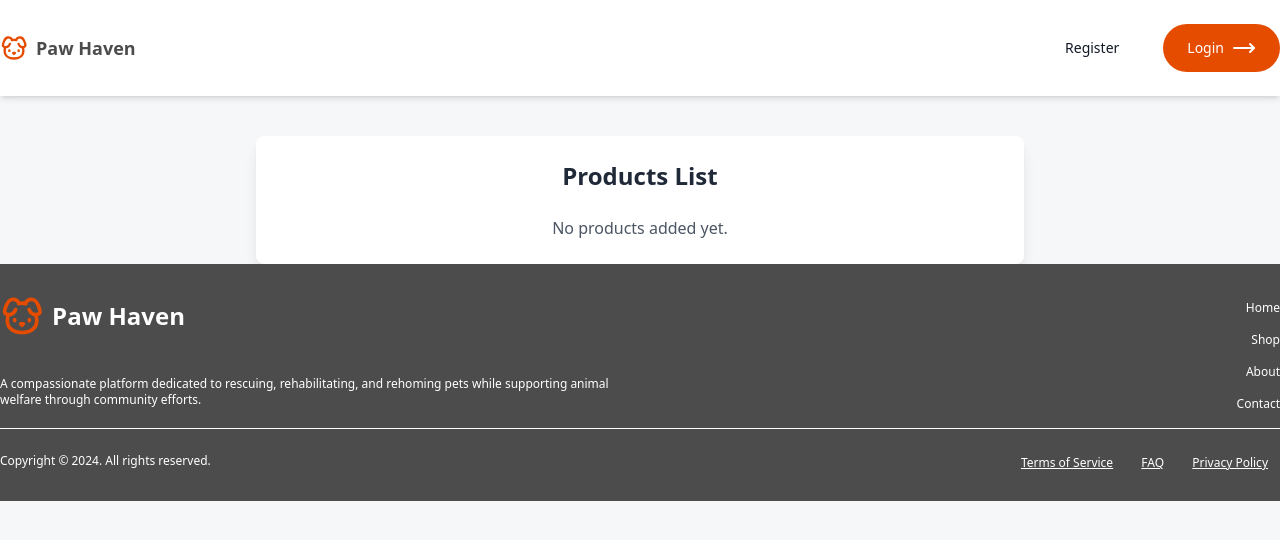
After one commit to srishticampus/Animal_Welfare_Platform_Python, a Django app: page /petshops/list-products/ in a window 1280 px wide. The commit adds this page. Shown: the top 540 px of the page. Run offline with Django 5.2, Linux system fonts and the light colour scheme; style sheets or scripts are compiled from the project's sources; some libraries are stand-ins or nearby versions.

Commit message:
petshop pages designed

```diff
--- /dev/null
+++ b/petshops/templates/petshops/list_products.html
@@ -0,0 +1,23 @@
+{% extends "base.html" %}
+{% load static %}
+{% block content %}
+
+<div class="max-w-3xl mx-auto bg-white shadow-lg rounded-lg p-6 mt-10">
+    <h3 class="text-2xl font-bold text-gray-800 mb-6 text-center">Products List</h3>
+
+    <div class="grid grid-cols-1 md:grid-cols-2 gap-6">
+        {% for product in user.petshop.product_set.all %}
+            <div class="bg-gray-100 p-4 rounded-lg shadow-md">
+                <img src="{{ product.product_image.url }}" alt="{{ product.product_name }}" class="w-full h-40 object-cover rounded-lg">
+
+                <h4 class="text-lg font-semibold text-gray-800 mt-2">{{ product.product_name }}</h4>
+                <p class="text-gray-600 font-bold">₹{{ product.product_price }}</p>
+                <p class="text-gray-700 mt-1">{{ product.product_description }}</p>
+            </div>
+        {% empty %}
+            <p class="text-center text-gray-600 col-span-2">No products added yet.</p>
+        {% endfor %}
+    </div>
+</div>
+
+{% endblock %}
--- a/petshops/urls.py
+++ b/petshops/urls.py
@@ -1,10 +1,11 @@
 from django.urls import path
-from .views import register_petshop, login_petshop, add_product_page, logout_petshop
+from .views import register_petshop, login_petshop, add_product_page, logout_petshop,list_product
 
 urlpatterns = [
     path('register/', register_petshop, name='register_petshop'),
     path('login/', login_petshop, name='login_petshop'),
     path('add-product/', add_product_page, name='add_product'),
+    path('list-products/', list_product, name='list_products'),
     path('logout/', logout_petshop, name='logout_petshop'),
 
 ]
--- a/petshops/views.py
+++ b/petshops/views.py
@@ -92,8 +92,12 @@ def add_product_page(request):
             product_description=product_description,
             product_image=product_image
         )
+        messages.success(request, 'Item added')
         return redirect('add_product')
     return render(request, 'petshops/add_product.html')
+
+def list_product(request):
+    return render(request, 'petshops/list_products.html')
 
 
 def logout_petshop(request):
--- a/templates/base.html
+++ b/templates/base.html
@@ -60,13 +60,13 @@
       </ul>
       {% elif user.petshop %}
         <a href="{% url 'add_product' %}" class="hover:text-[#e54c00] transition">Add Product</a>
-        <a href="" class="hover:text-[#e54c00] transition">List Products</a>
+        <a href="{% url 'list_products' %}" class="hover:text-[#e54c00] transition">List Products</a>
       {% endif %}
       <div class="lin">
         {% if user.is_superuser %}
         <a href="{% url 'logout' %}" class="flex-inline items-center gap-2 p-2 hover:bg-gray-100 rounded-md">Logout</a>
 
-        {% elif user.is_active and not user.petshop %}
+        {% elif user.is_active %}
         <div class="relative inline-block text-left">
             <div>
                 <button type="button"
@@ -131,7 +131,7 @@
                 </div>
             </div>
         </div>
-        {% elif user.authenticated or user.voluneteer %}
+        {% elif user.petshop or user.volunteer %}
         <div class="relative inline-block text-left">
             <div>
                 <button type="button"
@@ -169,9 +169,43 @@
                 </div>
             </div>
         </div>
+        {% else %}
+        <div class="flex gap-8 justify-center items-center">
+          <!-- dropdown -->
+          <div class="relative inline-block text-left">
+              <div>
+                  <button type="button"
+                      class="inline-flex w-full justify-center gap-x-1.5 rounded-md px-3 py-2 text-sm text-gray-900 ring-gray-300 ring-inset hover:bg-gray-50 hover:underline hover:cursor-pointer"
+                      id="user-menu-button" aria-expanded="false" aria-haspopup="true">
+                      Register
+                  </button>
+              </div>
+              <div class="absolute right-0 z-10 mt-2 w-56 origin-top-right rounded-md bg-white ring-1 shadow-lg ring-black/5 focus:outline-hidden"
+                  role="menu" aria-orientation="vertical" aria-labelledby="menu-button" tabindex="-1"
+                  id="user-menu" style="display: none;">
+                  <div class="py-1" role="none">
+                      <a href="{% url 'register' %}" class="block px-4 py-2 text-sm text-gray-700" role="menuitem" tabindex="-1"
+                          id="menu-item-0">User</a>
+                      <a href="{% url 'register_petshop' %}" class="block px-4 py-2 text-sm text-gray-700" role="menuitem" tabindex="-1"
+                          id="menu-item-1">Petshop</a>
+                      <a href="{% url 'volunteer_register' %}" class="block px-4 py-2 text-sm text-gray-700" role="menuitem" tabindex="-1"
+                          id="menu-item-2">Volunteer</a>
+                  </div>
+              </div>
+          </div>
+          <a href="{% url 'login' %}"
+              class="text-sm font-light px-6 py-3 rounded-3xl bg-[#e54c00] text-white flex gap-2 items-center">Login
+              <svg xmlns="http://www.w3.org/2000/svg" width="24" height="24" viewBox="0 0 24 24" fill="none"
+                  stroke="currentColor" stroke-width="2" stroke-linecap="round" stroke-linejoin="round"
+                  class="lucide lucide-move-right">
+                  <path d="M18 8L22 12L18 16" />
+                  <path d="M2 12H22" />
+              </svg></a>
+          </div>
+
+        {% endif %}
 
 
-        {% endif %}
       </div>
     </div>
   </nav>
--- a/users/templates/users/order_success.html
+++ b/users/templates/users/order_success.html
@@ -67,8 +67,7 @@
                 <p>₹{{ final_price|floatformat:2 }}</p>
             </div>
         </div>
-        <button class="bg-[#e54c00] text-white w-full py-2 rounded-2xl hover:bg-[#ED824D] my-10">View Order
-            Details</button>
+        <a href="{% url 'petshop' %}" class="bg-[#e54c00] text-white text-center w-full py-2 rounded-2xl hover:bg-[#ED824D] my-10">Continue Shopping</a>
     </div>
 
 </section>
--- a/users/views.py
+++ b/users/views.py
@@ -180,7 +180,7 @@ def add_to_cart(request, product_id):
 
         cart_item.save()
 
-
+        messages.success(request, 'Item added')
         return JsonResponse({"message": "Product added to cart!"}, status=200)
 
     return JsonResponse({"error": "Invalid request"}, status=400)
```
Also changed, not shown: petshops/templates/petshops/add_product.html (+27 -24 lines), db.sqlite3, media/product_images/download_2.png (added), media/product_images/images.png (added).
